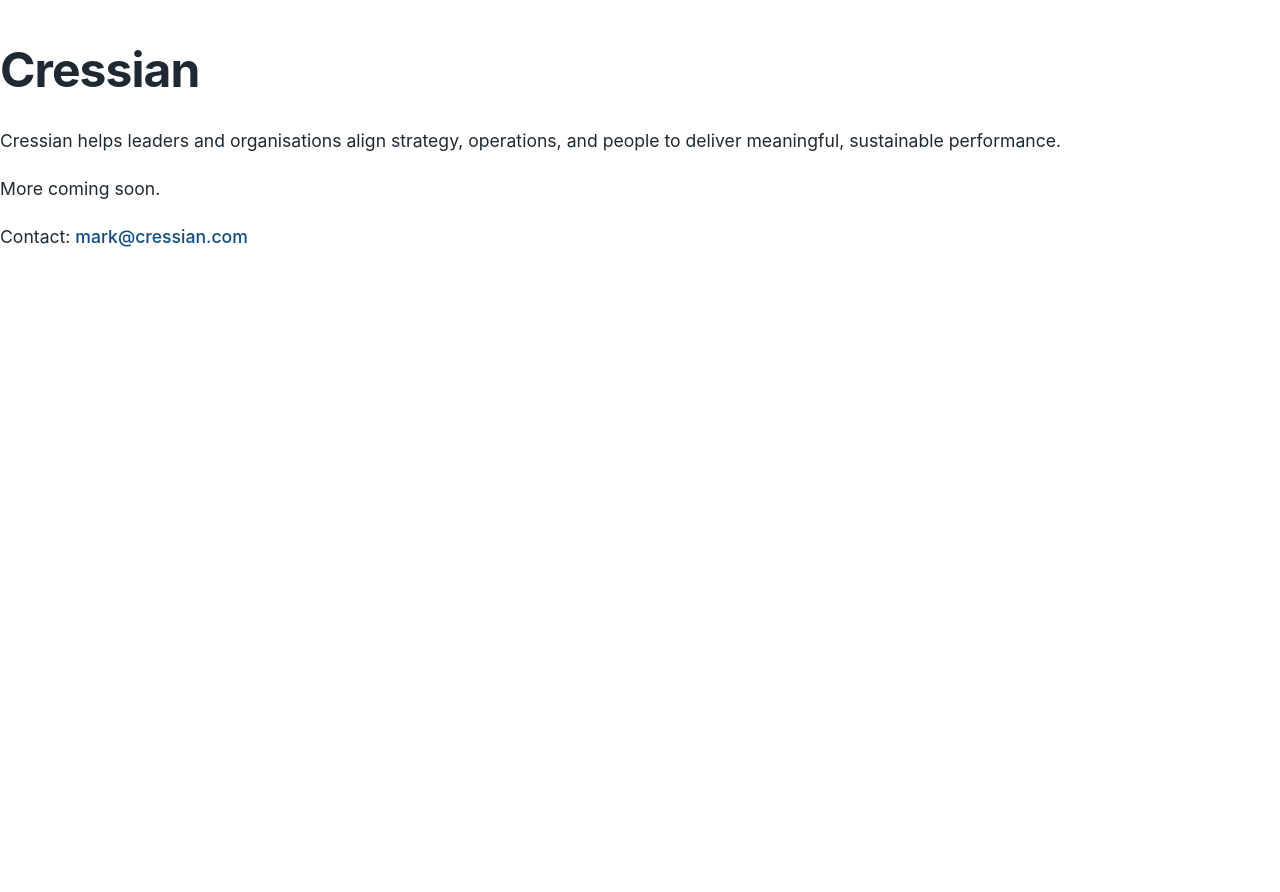
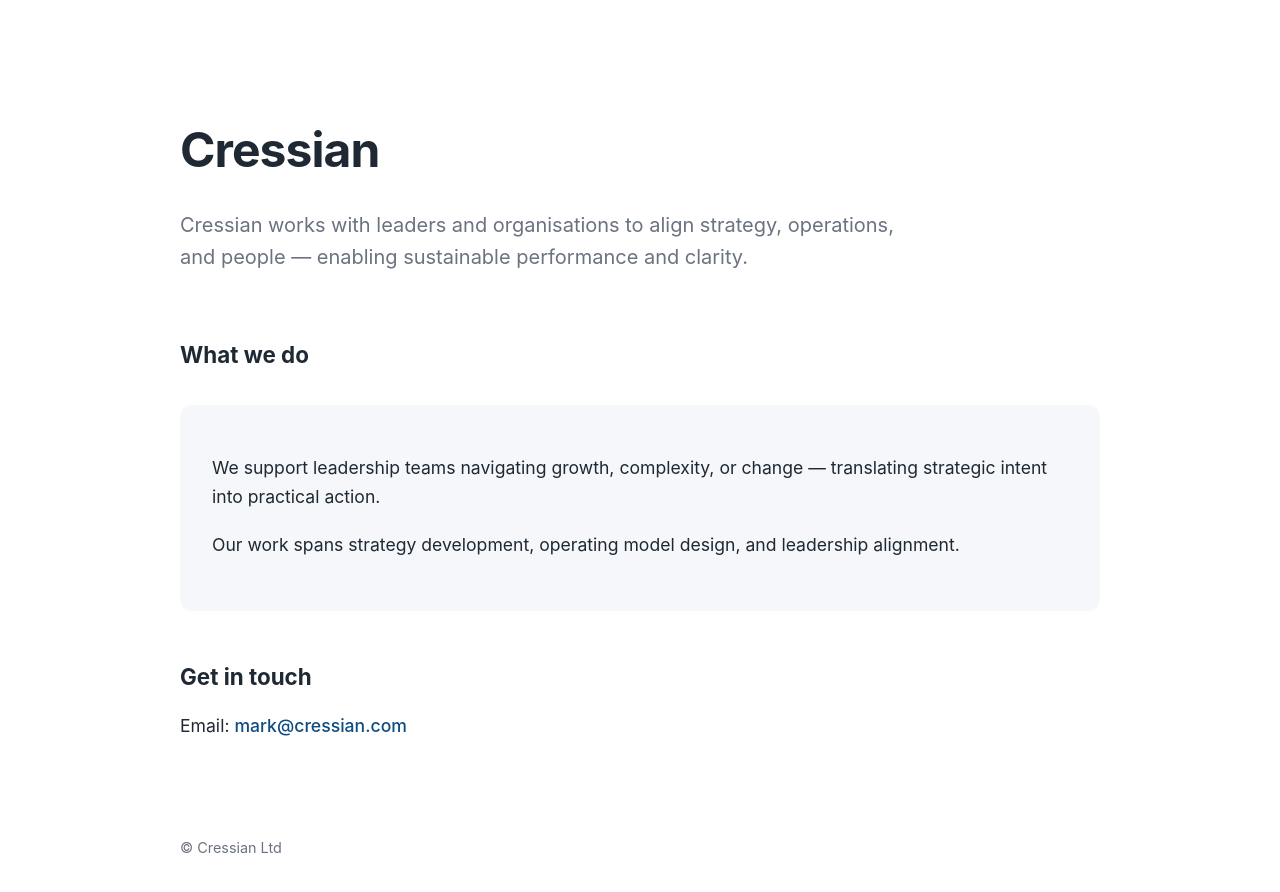
Before and after one commit to Mark-Cressian/cressian.com, a plain HTML site: page index.html in a window 1280 px wide. Before the commit the page ends 800 px from the top, so only its background shows below. Drawn offline with Linux system fonts and the light colour scheme.

Commit message:
Update index.html

```diff
--- a/index.html
+++ b/index.html
@@ -81,20 +81,42 @@
 </head>
 <body>
 
-<h1>Cressian</h1>
+<div class="container">
 
-<p>
-Cressian helps leaders and organisations align strategy, operations, and people
-to deliver meaningful, sustainable performance.
-</p>
+  <header>
+    <h1>Cressian</h1>
+    <p class="lead">
+      Cressian works with leaders and organisations to align strategy,
+      operations, and people — enabling sustainable performance and clarity.
+    </p>
+  </header>
 
-<p>
-More coming soon.
-</p>
+  <section>
+    <h2>What we do</h2>
+    <div class="card">
+      <p>
+        We support leadership teams navigating growth, complexity,
+        or change — translating strategic intent into practical action.
+      </p>
+      <p>
+        Our work spans strategy development, operating model design,
+        and leadership alignment.
+      </p>
+    </div>
+  </section>
 
-<p>
-Contact: <a href="mailto:mark@cressian.com">mark@cressian.com</a>
-</p>
+  <section>
+    <h2>Get in touch</h2>
+    <p>
+      Email: <a href="mailto:mark@cressian.com">mark@cressian.com</a>
+    </p>
+  </section>
+
+  <footer>
+    © Cressian Ltd
+  </footer>
+
+</div>
 
 </body>
 </html>
```
